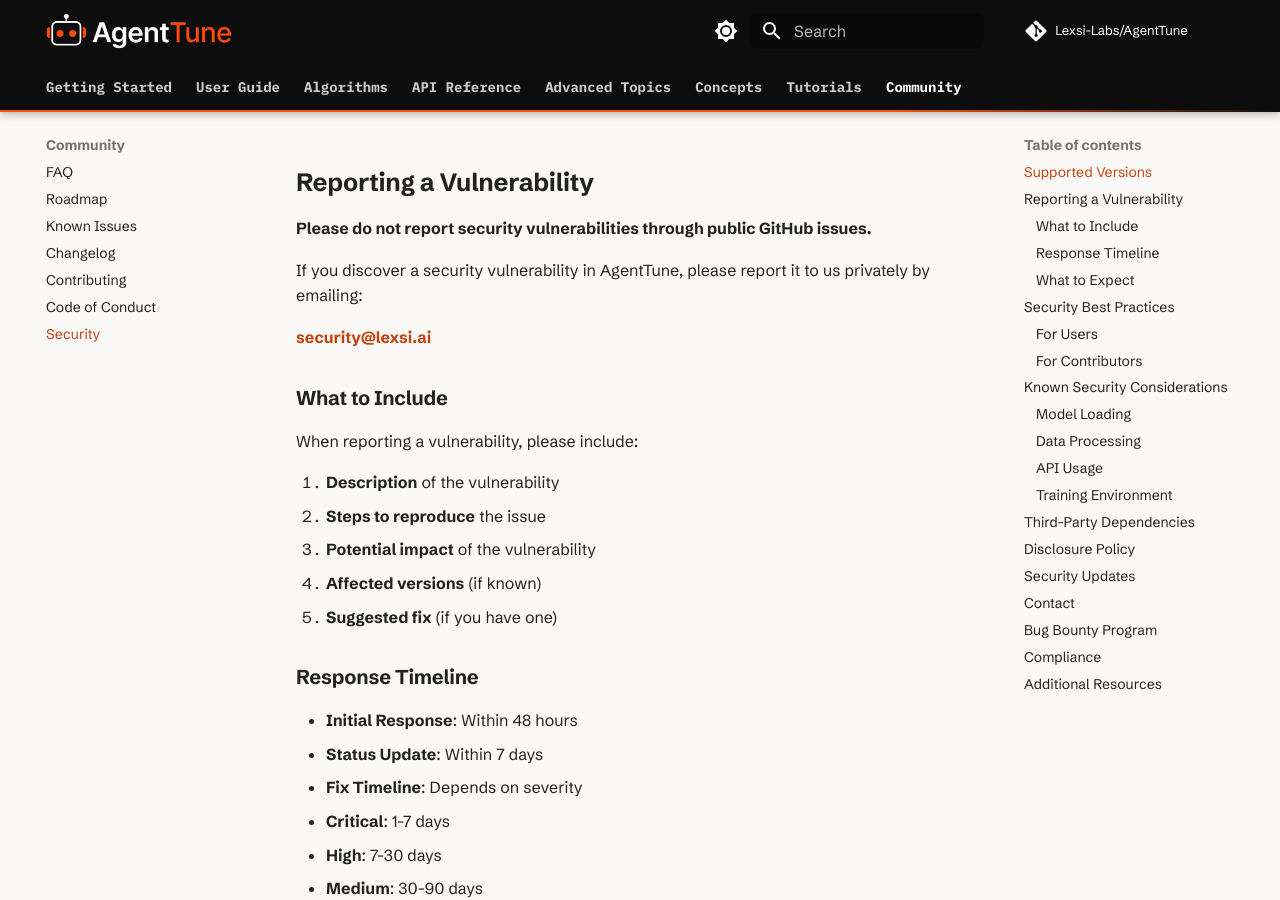
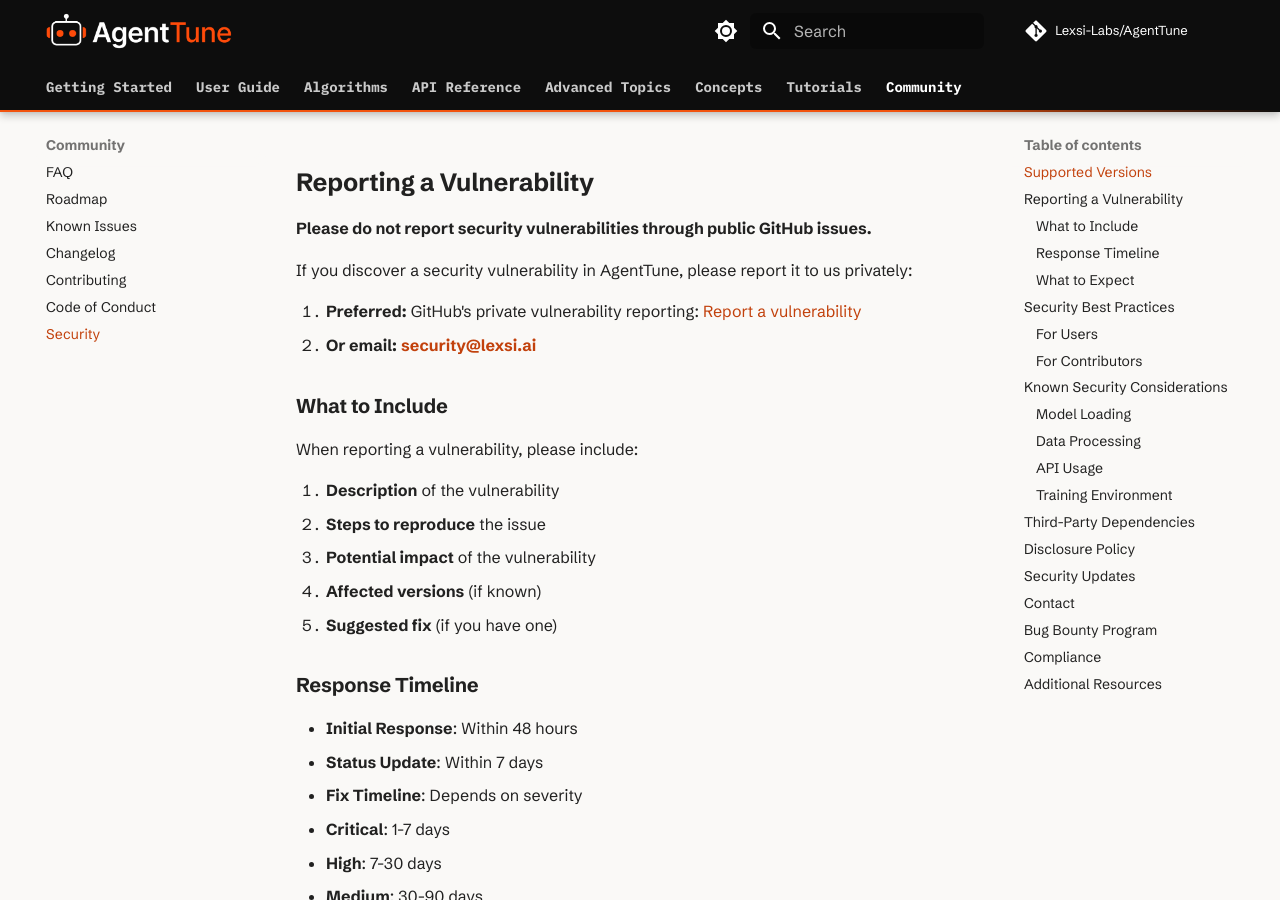
Before and after one commit to Lexsi-Labs/AgentTune, an MkDocs documentation site: the page built from docs/community/security.md, in a window 1280 px wide and 900 px high, scrolled down 366 px. Built offline with MkDocs 1.6.1 and Material for MkDocs 9.7.7, drawn with Linux system fonts in a browser that asks for light colours; emoji names are drawn with the system emoji font; comment, search, counter and statistics services are not loaded; the version menu is left out.

Commit message:
Add the advisory form to SECURITY.md; Dependabot: hold torch and major action bumps
SECURITY.md lists the private vulnerability reporting form first (email kept).
Dependabot ignores torch and torchao, which move together with trl by hand
because the [vllm] extra resolves only with torch 2.11.0 while trl is 1.7.1,
and ignores major github-actions updates, which change inputs.

```diff
--- a/SECURITY.md
+++ b/SECURITY.md
@@ -13,9 +13,11 @@ We provide security updates for the following versions of AgentTune:
 
 **Please do not report security vulnerabilities through public GitHub issues.**
 
-If you discover a security vulnerability in AgentTune, please report it to us privately by emailing:
+If you discover a security vulnerability in AgentTune, please report it to us privately:
 
-**[security@lexsi.ai](mailto:security@lexsi.ai)**
+1. **Preferred:** GitHub's private vulnerability reporting:
+   [Report a vulnerability](https://github.com/Lexsi-Labs/AgentTune/security/advisories/new)
+2. **Or email:** **[security@lexsi.ai](mailto:security@lexsi.ai)**
 
 ### What to Include
 
```
Also changed, not shown: 1 other file.
